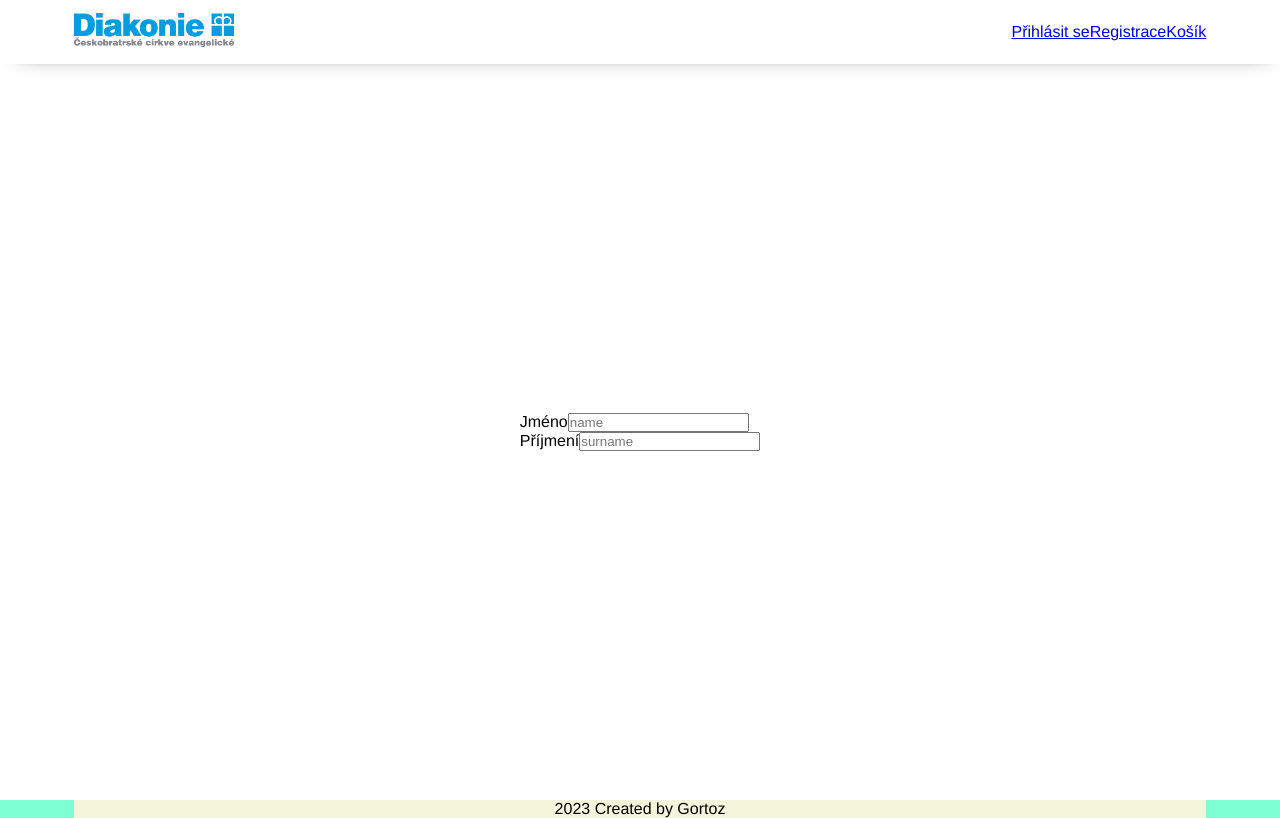
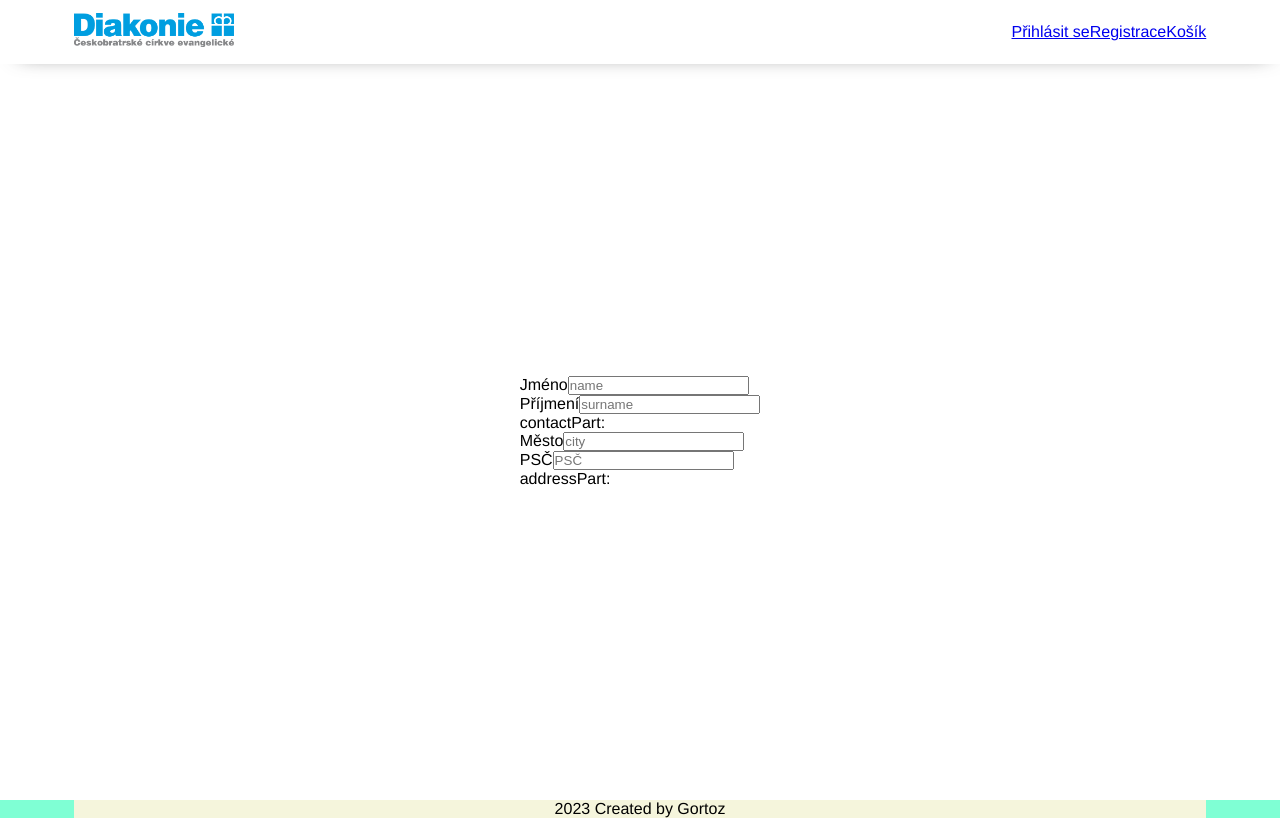
Before and after one commit to kumprji1/postav-skolu-fe, a React (Create React App) app: page /testovaci-formular in a window 1280 px wide. Built offline with nearby package versions, Linux system fonts and the light colour scheme.

Commit message:
partIsValid

```diff
--- a/src/hooks/g-form-hook.js
+++ b/src/hooks/g-form-hook.js
@@ -26,13 +26,29 @@ import { validate } from '../utils/validators'
  */
 
 const formReducer = (state, action) => {
-  const isFormValid = () => {
+  const checkFormIsValid = () => {
     return true;
   };
+
+  const checkPartIsValid = (partId) => {
+    let partIsValid = true;
+    for (const inputId in state.parts[partId].inputs) {
+      if (!state.parts[partId].inputs[inputId]) {
+        continue;
+      }
+      if (inputId !== action.inputId) {
+        partIsValid = partIsValid && state.parts[partId].inputs[inputId].isValid;
+      }
+    }
+    return partIsValid
+  }
 
   switch (action.type) {
     case act.INPUT_CHANGE:
       console.log('inputChange action: ', action)
+      let partIsValid = checkPartIsValid(action.partId)
+      let currentInputIsValid = validate(action.value, action.validators)
+      partIsValid = partIsValid && currentInputIsValid
       return {
         ...state,
         parts: {
@@ -44,12 +60,13 @@ const formReducer = (state, action) => {
               [action.inputId]: {
                 ...state.parts[action.partId].inputs[action.inputId],
                 value: action.value,
-                isValid: validate(action.value, action.validators)
+                isValid: currentInputIsValid
               },
             },
+            partIsValid: partIsValid
           },
         },
-        formIsValid: isFormValid(),
+        formIsValid: checkFormIsValid(),
       }
       case act.TOUCH_HANDLER: {
         return {
@@ -67,7 +84,7 @@ const formReducer = (state, action) => {
                 },
               },
             },
-            formIsValid: isFormValid(),
+            formIsValid: checkFormIsValid(),
           }
       }
     default:
--- a/src/pages/testing/TestingFormPage.js
+++ b/src/pages/testing/TestingFormPage.js
@@ -15,6 +15,22 @@ const TestingFormPage = () => {
             isValid: false,
           },
           surname: {
+            value: "",
+            isTouched: false,
+            isValid: false,
+          },
+        },
+      },
+      addressPart: {
+        required: true,
+        partIsValid: false,
+        inputs: {
+          city: {
+            value: "",
+            isTouched: false,
+            isValid: false,
+          },
+          zipCode: {
             value: "",
             isTouched: false,
             isValid: false,
@@ -54,6 +70,35 @@ const TestingFormPage = () => {
         />
         {formState.parts.contactPart.inputs.surname.isValid && <p>isValid</p>}
       </div>
+      <p>contactPart: {formState.parts.contactPart.partIsValid && 'isValid'}</p>
+      <div>
+        <label>Město</label>
+        <input
+          type={"text"}
+          value={formState.parts.addressPart.inputs.city.value}
+          placeholder="city"
+          onChange={(e) =>
+            inputChange("addressPart", "city", e.currentTarget.value, [VALIDATOR_REQUIRE()])
+          }
+          onBlur={() => touchHandler("addressPart", "city")}
+        />
+        {formState.parts.addressPart.inputs.city.isValid && <p>isValid</p>}
+      </div>
+      <div>
+        <label>PSČ</label>
+        <input
+          type={"text"}
+          value={formState.parts.addressPart.inputs.zipCode.value}
+          placeholder="PSČ"
+          onChange={(e) =>
+            inputChange("addressPart", "zipCode", e.currentTarget.value, [VALIDATOR_REQUIRE()])
+          }
+          onBlur={() => touchHandler("addressPart", "zipCode")}
+        />
+        {formState.parts.addressPart.inputs.zipCode.isValid && <p>isValid</p>}
+      </div>
+      <p>addressPart: {formState.parts.addressPart.partIsValid && 'isValid'}</p>
+
     </form>
   );
 };
```
